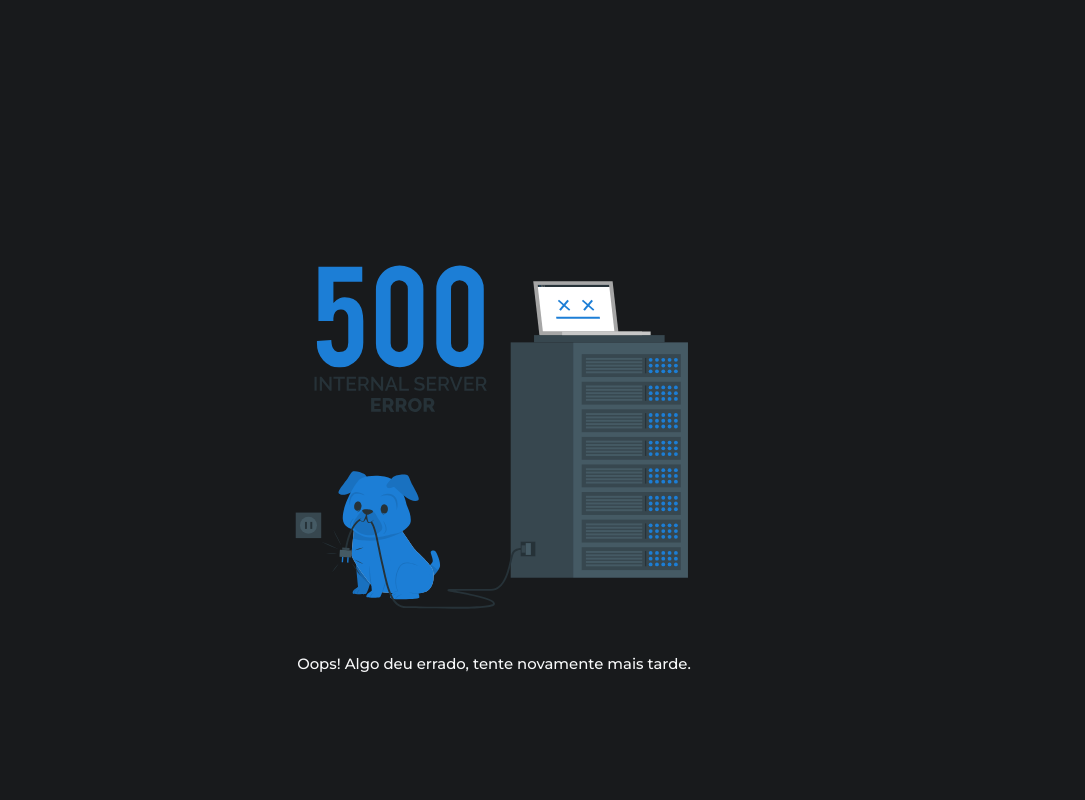
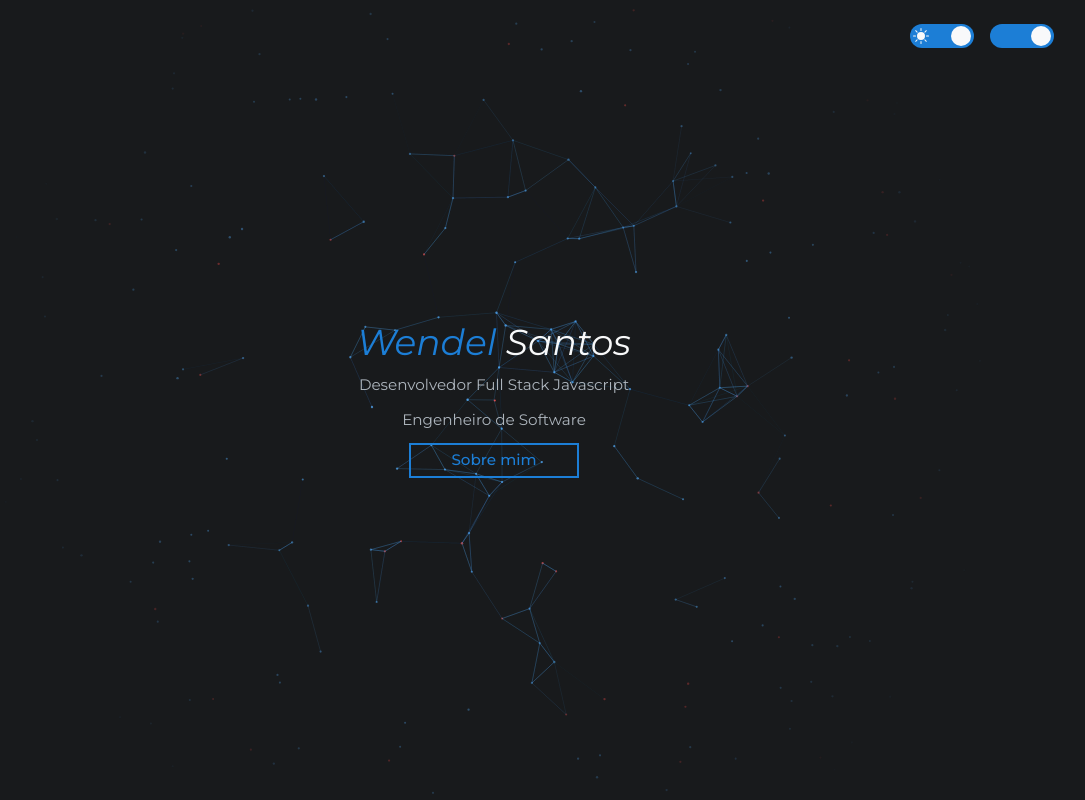
Before and after one commit to wendelsantosd/portfolio, a React (Vite) app: page / in a window 1280 px wide. Shown: the top 800 px of the page, without its empty margins (146-1231 px from the left). Built offline with nearby package versions, Linux system fonts and the light colour scheme; no server answers; some icons are missing.

Commit message:
feat: fake loading

```diff
--- a/src/index.tsx
+++ b/src/index.tsx
@@ -1,16 +1,22 @@
-import { useData } from "./contexts/data";
-import { Error } from "./pages/error";
+import { useEffect, useState } from "react";
 import { Home } from "./pages/home";
 import { Loading } from "./pages/loading";
 
 export const Index = () => {
-  const data = useData();
+  const [page, setPage] = useState(false)
+
+  const loading = () => setInterval(() => {
+    setPage(true)
+  }, 1000)
+
+  useEffect(() => {
+    loading()
+  }, [])
+
   return (
     <div className="bg-background dark:bg-dbackground font-main max-w-screen min-h-screen box-border overflow-x-hidden flex justify-center">
       <div className="w-full overflow-x-hidden">
-        {data.loading && <Loading />}
-        {data.data && <Home />}
-        {data.error && <Error />}
+        {page ? <Home /> : <Loading />}
       </div>
     </div>
   );
--- a/src/main.tsx
+++ b/src/main.tsx
@@ -5,11 +5,11 @@ import { DataContext } from "./contexts/data";
 import { LanguageContext } from "./contexts/language";
 import { ThemeContext } from "./contexts/theme";
 ReactDOM.createRoot(document.getElementById("root") as HTMLElement).render(
-  <DataContext>
+  // <DataContext>
     <LanguageContext>
       <ThemeContext>
         <Index />
       </ThemeContext>
     </LanguageContext>
-  </DataContext>
+  // </DataContext>
 );
```
